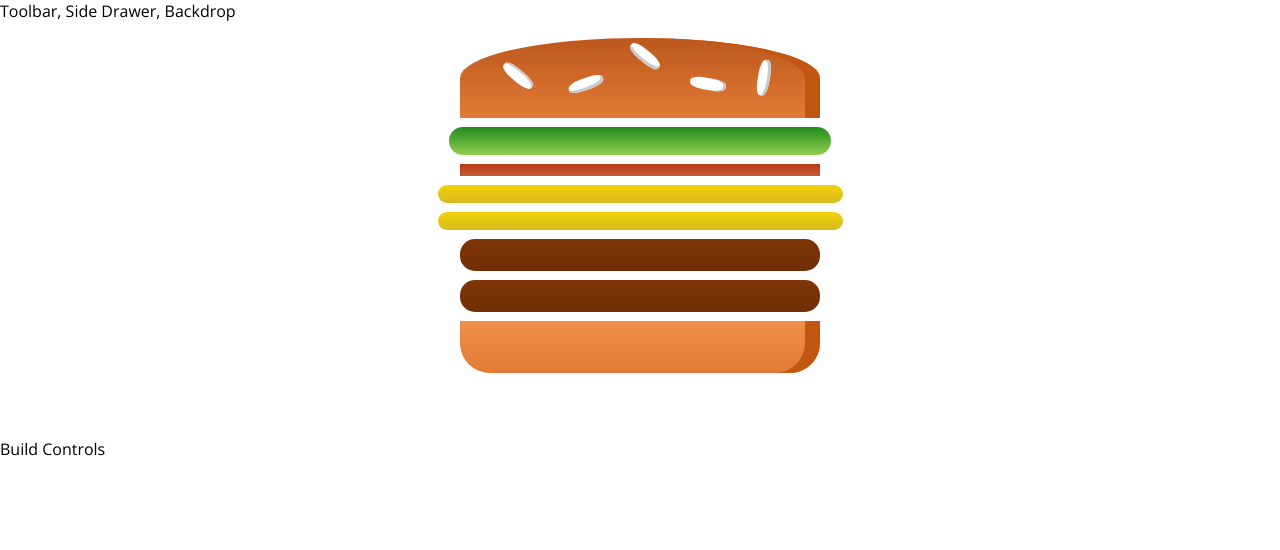
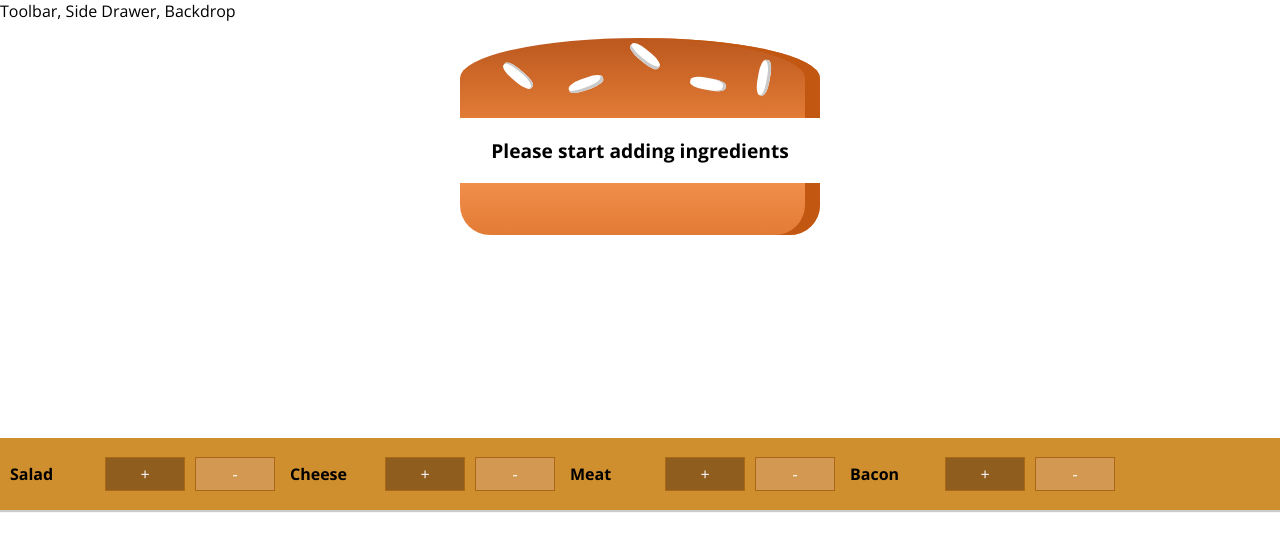
Before and after one commit to pengfeiye/Burger_Builder, a React app: page / in a window 1280 px wide. Shown: the top 550 px of the page. Built offline with nearby package versions, Linux system fonts and the light colour scheme.

Commit message:
Burger Controller Done, state change function still need to me implace

```diff
--- /dev/null
+++ b/src/components/Burger/BuildControl/BuildControl.css
@@ -0,0 +1,9 @@
+.BuildControl{
+  width: 100%;
+  background-color: #CF8F2E;
+  display: flex;
+  align-items: center;
+  box-shadow: 0 2px 1px #ccc;
+  margin: auto;
+  padding: 10px 0;
+}
--- /dev/null
+++ b/src/components/Burger/BuildControl/BuildControl.js
@@ -0,0 +1,19 @@
+import React from 'react'
+import classes from './BuildControl.css'
+import Controller from './Controller/Controller'
+
+const controls = [
+  {label: 'Salad', type:'salad'},
+  {label: 'Cheese', type:'cheese'},
+  {label: 'Meat', type:'meat'},
+  {label: 'Bacon', type:'bacon'}
+]
+const buildControl = (props) => (
+  <div class={classes.BuildControl}>
+    {controls.map(control => (
+      <Controller key={control.label} name={control.label} type={control.type} />
+    ))}
+  </div>
+)
+
+export default buildControl
--- /dev/null
+++ b/src/components/Burger/BuildControl/Controller/Controller.css
@@ -0,0 +1,56 @@
+.BuildControl {
+    display: flex;
+    justify-content: space-between;
+    align-items: center;
+    margin: 5px 0;
+}
+
+.BuildControl button {
+    display: block;
+    font: inherit;
+    padding: 5px;
+    margin: 0 5px;
+    width: 80px;
+    border: 1px solid #AA6817;
+    cursor: pointer;
+    outline: none;
+}
+
+.BuildControl button:disabled {
+    background-color: #AC9980;
+    border: 1px solid #7E7365;
+    color: #ccc;
+    cursor: default;
+}
+
+.BuildControl button:hover:disabled {
+    background-color: #AC9980;
+    color: #ccc;
+    cursor: not-allowed;
+}
+
+.Label {
+    padding: 10px;
+    font-weight: bold;
+    width: 80px;
+}
+
+.BuildControl .Less {
+    background-color: #D39952;
+    color: white;
+}
+
+.BuildControl .More {
+    background-color: #8F5E1E;
+    color: white;
+}
+
+.BuildControl .Less:hover, .BuildControl .Less:active {
+    background-color: #DAA972;
+    color: white;
+}
+
+.BuildControl .More:hover,.BuildControl .More:active {
+    background-color: #99703F;
+    color: white;
+}
--- /dev/null
+++ b/src/components/Burger/BuildControl/Controller/Controller.js
@@ -0,0 +1,12 @@
+import React from 'react'
+import classes from './Controller.css'
+
+const controller = (props) => (
+  <div class={classes.BuildControl}>
+    <div class={classes.Label}>{props.name}</div>
+    <button class={classes.More}>+</button>
+    <button class={classes.Less}>-</button>
+  </div>
+)
+
+export default controller
--- a/src/components/Burger/Burger.js
+++ b/src/components/Burger/Burger.js
@@ -3,13 +3,22 @@ import classes from './Burger.css'
 import BurgerIngredient from './BurgerIngredient/BurgerIngredient'
 
 const burger = (props) => {
-  const ingredients = Object.keys(props.ingredients).map(igKey => {
+  let ingredients = Object.keys(props.ingredients).map(igKey => {
     console.log([...Array(props.ingredients[igKey])])
     console.log(igKey)
     return [...Array(props.ingredients[igKey])].map((_,i)=>{
       return <BurgerIngredient key={igKey + i} type={igKey}/>;
     })
   })
+  .reduce((arr,el)=>{
+    return arr.concat(el)
+  }, [])
+
+  console.log(ingredients)
+
+  if(ingredients.length === 0){
+    ingredients = <p>Please start adding ingredients</p>
+  }
   return (
     <div className={classes.Burger}>
       <BurgerIngredient type="bread-top" />
--- a/src/containers/BurgerBuilder/BurgerBuilder.js
+++ b/src/containers/BurgerBuilder/BurgerBuilder.js
@@ -1,15 +1,16 @@
 import React, { Component } from 'react'
 import Aux from '../../hoc/Aux'
 import Burger from '../../components/Burger/Burger'
+import BuildControl from '../../components/Burger/BuildControl/BuildControl'
 
 class BurgerBuilder extends Component {
 
   state = {
       ingredients: {
-        salad: 1,
-        bacon: 1,
-        cheese: 2,
-        meat:2
+        salad: 0,
+        bacon: 0,
+        cheese: 0,
+        meat:0
       }
   }
 
@@ -17,7 +18,7 @@ class BurgerBuilder extends Component {
     return (
       <Aux>
         <Burger ingredients={this.state.ingredients}/>
-        <div> Build Controls </div>
+        <BuildControl />
       </Aux>
     )
   }
```
